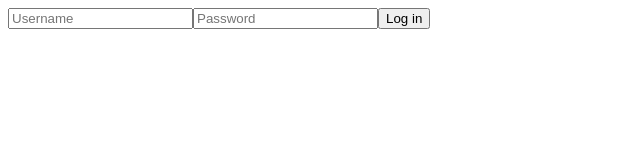
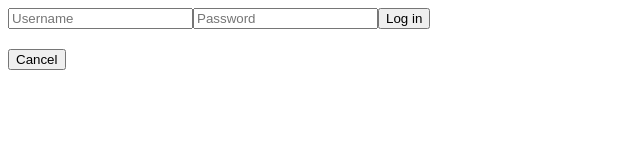
Before and after one commit to zain-720/UniManager, a React (Vite) app in the folder uni-manager/: page /login in a window 1280 px wide. Shown: the top 160 px of the page, without its empty margins (0-640 px from the left). Built offline with nearby package versions, Linux system fonts and the light colour scheme.

Commit message:
Input field clearing and simple rerouting button setup

```diff
--- a/uni-manager/src/Components/CreateAccountComponenets/CreateAccount.jsx
+++ b/uni-manager/src/Components/CreateAccountComponenets/CreateAccount.jsx
@@ -1,26 +1,41 @@
 import React, { useState, useEffect } from 'react';
 import TextInput from '../Ultilities/textInput';
 import RequestCreation from './RequestCreation';
+import NavigationButton from '../Ultilities/NavigationButton';
 
 function CreateAccount(){
 
     //actively store username and password
-    const [userName, setUserName] = useState("");
+    const [userName, setUsername] = useState("");
     const [userPassword, setUserPassword] = useState("");
     const [userPasswordConfirm, setUserPasswordConfirm] = useState("");
+
     const [creationResult, setCreationResult] = useState(true);
-    const [passwordCheck, setPasswordResult] = useState(true);
+    const [passwordDiffCheck, setPasswordDiffResult] = useState(true);
+    const [emptyCheck, emptyCheckResult] = useState(false);
+
     return (
 
         <div>
-            {!creationResult && <h3>Username already taken try another one</h3>}
-            {!passwordCheck && <h3>Passwords are different try again</h3>}
-            <TextInput type="text" placeholder="Username" variable={userName} func={setUserName}/>
-            <TextInput type="password" placeholder="Password" variable={userPassword} func={setUserPassword}/>
-            <TextInput type="password" placeholder="Input Same Password Again" variable={userPasswordConfirm} func={setUserPasswordConfirm}/>
-            <RequestCreation username={userName} password={userPassword} passwordConfirm={userPasswordConfirm} funcPassword={setPasswordResult} func={setCreationResult}/>
-            <h2>{userName}</h2>
-            <h2>{userPassword}</h2>
+            <h2>Username and Password fields cannot be empty</h2>
+            <div>
+                {emptyCheck && <h3>Username or Password feild is empty, fill them out</h3>}
+                {!creationResult && <h3>Username already taken try another one</h3>}
+                {!passwordDiffCheck && <h3>Passwords are different try again</h3>}
+            </div>
+            <div>
+                <TextInput type="text" placeholder="Username" value={userName} func={setUsername}/>
+                <TextInput type="password" placeholder="Password" value={userPassword} func={setUserPassword}/>
+                <TextInput type="password" placeholder="Input Same Password Again" value={userPasswordConfirm} func={setUserPasswordConfirm}/>
+                <RequestCreation username={userName} password={userPassword} passwordConfirm={userPasswordConfirm}
+                funcUser={setUsername} funcPass={setUserPassword} funcPassConf={setUserPasswordConfirm}
+                funcPasswordDiff={setPasswordDiffResult} funcUserCheck={setCreationResult} funcEmpty={emptyCheckResult}/>
+                <h2>{userName}</h2>
+                <h2>{userPassword}</h2>
+            </div>
+
+            <NavigationButton route={'/'} text={"Cancel"}/>
+
         </div>
     );
 }
--- a/uni-manager/src/Components/CreateAccountComponenets/RequestCreation.jsx
+++ b/uni-manager/src/Components/CreateAccountComponenets/RequestCreation.jsx
@@ -4,24 +4,38 @@ import axios from "axios";
 import { serverURL } from '../../App';
 
 //Component for making the login request
+// Check for possible input errors handle each
+
 function RequestCreation(props){
     const navigate = useNavigate();
 
+    //Clear field data
+    function clearData(){
+        props.funcUser("");
+        props.funcPass("");
+        props.funcPassConf("");
+    }
+
     async function handleClick(){
-
 
         const user = props.username;
         const pass = props.password;
         const passConfirm = props.passwordConfirm;
 
-        //initally set all the error messages back to true to avoid both at the same time
-        props.funcPassword(true);
-        props.func(true);
+        //Reset all previous error calls
+        props.funcPasswordDiff(true);
+        props.funcUserCheck(true);
+        props.funcEmpty(false);
 
-        if(pass !== passConfirm){ //Check if the user confirmed their password
+        if((user === "" || pass === "" || passConfirm === "")){ // Confirm no input field is empty
+            clearData();
+            props.funcEmpty(true);
+        }
+        else if(pass !== passConfirm){ //Check if the user confirmed their password correctly
 
-            props.funcPassword(false);
-
+            clearData();
+            // Let Create Account know the user did not confirm their password correctly
+            props.funcPasswordDiff(false);
         }
         else{
             try{
@@ -30,13 +44,14 @@ function RequestCreation(props){
 
                 // Check if creation passed
                 if(response.data.output == true){
-                    props.func(response.data.output); //let state know creation passed
+                    clearData();
+                    props.funcUserCheck(response.data.output); //let  Create Account know it passed
                     //redirect to login
                     navigate('/login');
                 }
                 else{
-                    props.func(response.data.output); //let state know creation failed
-
+                    clearData();
+                    props.funcUserCheck(response.data.output); //let Create Account know it failed due to duplicate username
                 }
             }
             catch(err){
--- a/uni-manager/src/Components/LoginComponents/Login.jsx
+++ b/uni-manager/src/Components/LoginComponents/Login.jsx
@@ -1,24 +1,31 @@
-import React, { useState, useEffect } from 'react';
+import React, { useState } from 'react';
 import { useNavigate } from 'react-router-dom';
 import TextInput from '../Ultilities/textInput';
 import RequestLogin from './RequestLogin';
+import NavigationButton from '../Ultilities/NavigationButton';
 
 
 function Login(props) {
+
     //actively store username and password
-    const [userName, setUserName] = useState("");
+    const username = props.username;
     const [userPassword, setUserPassword] = useState("");
     const [loginResult, setLoginResult] = useState(true);
 
     return (
 
         <div>
-            {!loginResult && <h3>Username or password was incorrect try again</h3>}
-            <TextInput type="text" placeholder="Username" func={props.setUsername}/>
-            <TextInput type="password" placeholder="Password" variable={userPassword} func={setUserPassword}/>
-            <RequestLogin username={props.username} password={userPassword} func={setLoginResult} login={props.login}/>
-            <h2>{props.username}</h2>
-            <h2>{userPassword}</h2>
+            <div>
+                {!loginResult && <h3>Username or password was incorrect try again</h3>}
+                <TextInput type="text" placeholder="Username" func={props.setUsername} value={username}/>
+                <TextInput type="password" placeholder="Password" func={setUserPassword} value={userPassword}/>
+                <RequestLogin username={username} password={userPassword} func={setLoginResult} funcPass={setUserPassword} funcUser={props.setUsername} login={props.login}/>
+                <h2>{props.username}</h2>
+                <h2>{userPassword}</h2>
+            </div>
+
+            <NavigationButton route={'/'} text={"Cancel"}/>
+
         </div>
     );
 
--- a/uni-manager/src/Components/LoginComponents/RequestLogin.jsx
+++ b/uni-manager/src/Components/LoginComponents/RequestLogin.jsx
@@ -1,11 +1,9 @@
-import React, { useState } from 'react';
+import React from 'react';
 import { useNavigate } from 'react-router-dom';
 import axios from "axios";
 import { serverURL } from '../../App';
 
-//Component for making the login request
-
-
+//Component for making the login request, transfer to homepage if login passes
 
 function RequestLogin(props){
     const navigate = useNavigate();
@@ -21,15 +19,19 @@ function RequestLogin(props){
 
             //Check if the password was correct
             if(response.data.output == true){
-                props.func(response.data.output); //let state know login was passed
+                props.func(response.data.output); //let login know iy passed
                 console.log("You logged in");
+
+                props.funcPass(""); //Clear password variable
 
                 //redirect to homepage
                 props.login(); //Set login state to true
                 navigate('/home-page');
             }
             else{
-                props.func(response.data.output); //let state know login failed
+                props.funcPass(""); //Clear password feild
+                props.funcUser(""); //Clear username feild
+                props.func(response.data.output); //let know login it failed
 
             }
         }
--- /dev/null
+++ b/uni-manager/src/Components/Ultilities/NavigationButton.jsx
@@ -0,0 +1,21 @@
+import React, { useState } from 'react';
+import { useNavigate } from 'react-router-dom';
+
+//Button used for simple naviagtion
+//requires a route given to it as 'route'
+function NavigationButton(props){
+
+    const navigate = useNavigate();
+
+    function handleClick(){
+
+        navigate(props.route);
+
+    }
+
+    return(<button onClick={handleClick}>{props.text}</button>);
+
+}
+
+
+export default NavigationButton;
--- a/uni-manager/src/Components/Ultilities/TextInput.jsx
+++ b/uni-manager/src/Components/Ultilities/TextInput.jsx
@@ -3,13 +3,12 @@ import React from "react";
 function TextInput(props) {
 
     function handleChange(event){
-        const newText = event.target.value;
-        props.func(newText)
+        props.func(event.target.value);
     }
 
 
     return (
-        <input type={props.type} onChange={handleChange} placeholder={props.placeholder} />
+        <input type={props.type} value={props.value} onChange={handleChange} placeholder={props.placeholder} />
     );
 }
 
```
